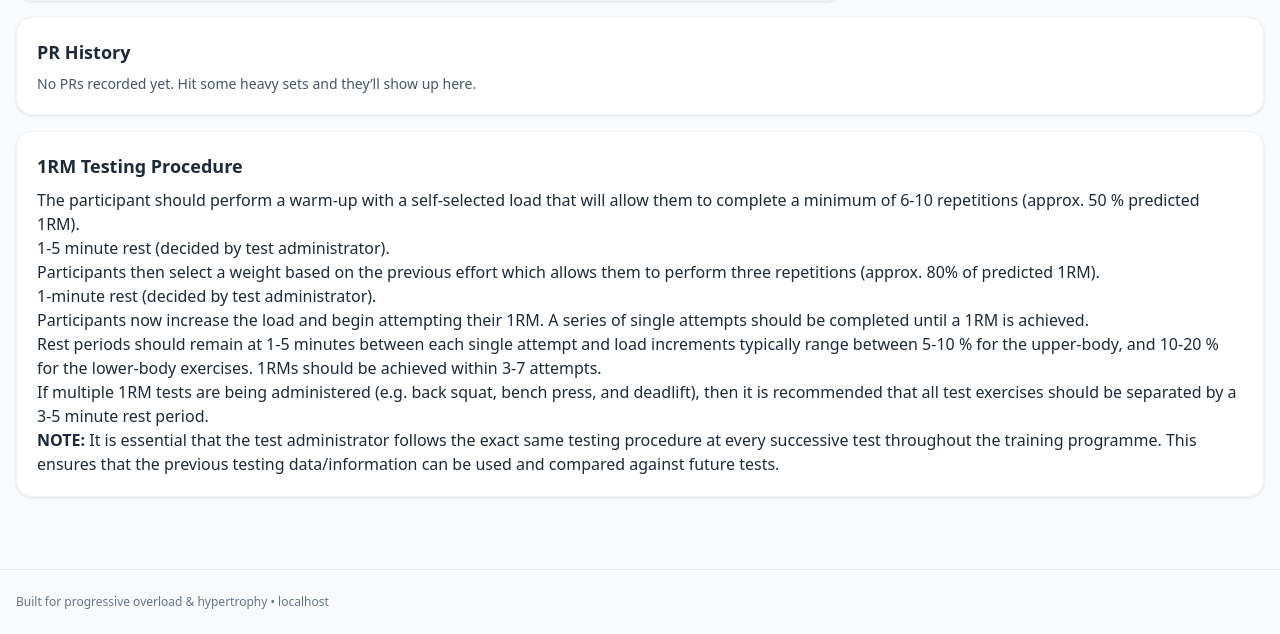
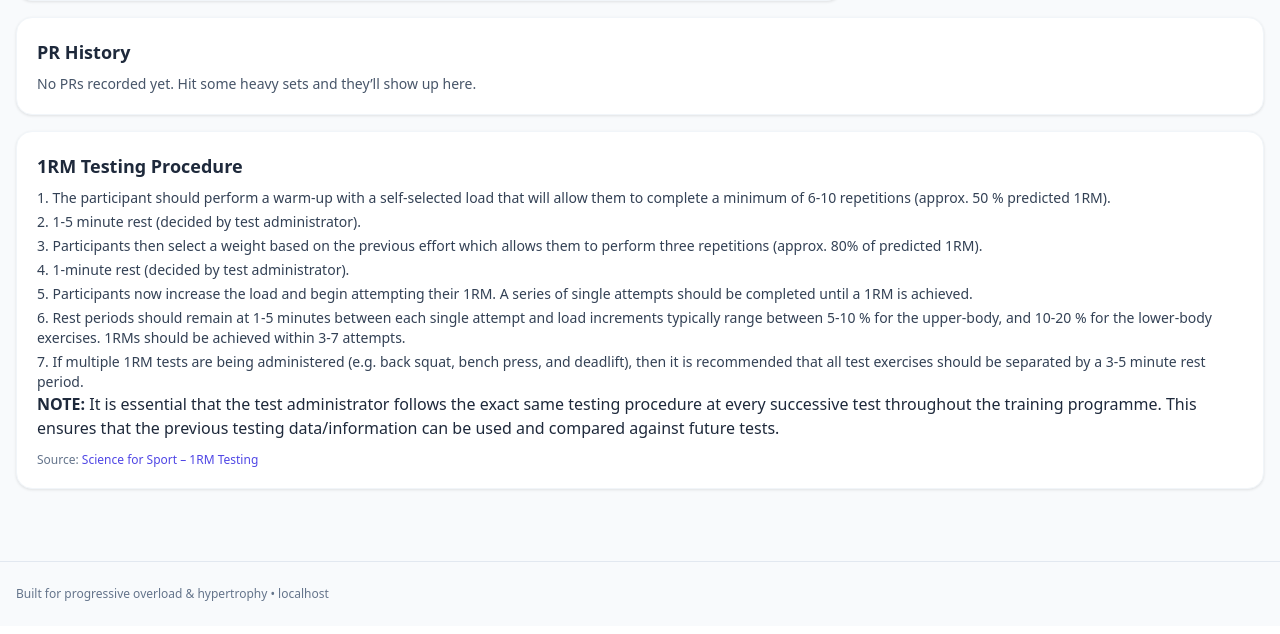
Before and after one commit to kevin989/hypertrophy-tracker, a Flask app: page /rm-test in a window 1280 px wide. Shown: the part 590-1224 px from the top of the page. After the commit the page ends 1191 px from the top, so only its background shows below. Run offline with Flask 3, Linux system fonts and the light colour scheme; data comes from the database, SQL or seed files in the repository; data that the repository does not hold is empty; some libraries are stand-ins or nearby versions.

Commit message:
Add 1RM procedure Test source

```diff
--- a/templates/rm_test.html
+++ b/templates/rm_test.html
@@ -138,7 +138,7 @@
 
       <div class="card mt-4">
         <h3 class="text-lg font-semibold mb-2">1RM Testing Procedure</h3>
-        <ol>
+        <ol class="list-decimal list-inside space-y-1 text-sm text-slate-700">
           <li>The participant should perform a warm-up with a self-selected load that will allow them to complete a minimum of 6-10 repetitions (approx. 50 % predicted 1RM).</li>
           <li>1-5 minute rest (decided by test administrator).</li>
           <li>Participants then select a weight based on the previous effort which allows them to perform three repetitions (approx. 80% of predicted 1RM).</li>
@@ -148,6 +148,9 @@
           <li>If multiple 1RM tests are being administered (e.g. back squat, bench press, and deadlift), then it is recommended that all test exercises should be separated by a 3-5 minute rest period.</li>
         </ol>
         <p><b>NOTE:</b> It is essential that the test administrator follows the exact same testing procedure at every successive test throughout the training programme. This ensures that the previous testing data/information can be used and compared against future tests.</p>
+        <p class="text-xs text-slate-500 mt-3">Source: <a href="https://www.scienceforsport.com/1rm-testing/" target="_blank" rel="noopener noreferrer" class="text-indigo-600 hover:underline">
+          Science for Sport – 1RM Testing</a>
+        </p>
       </div>
 
 <script>
```
